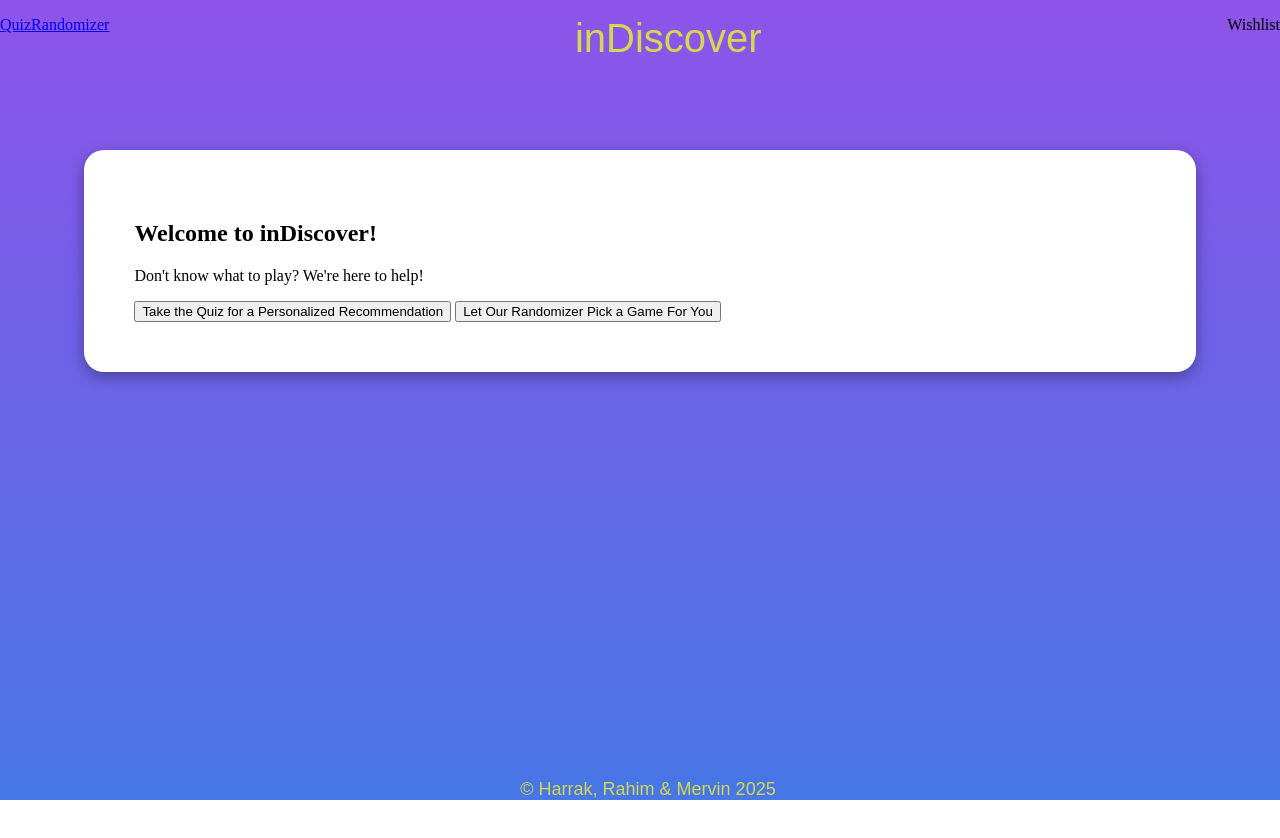
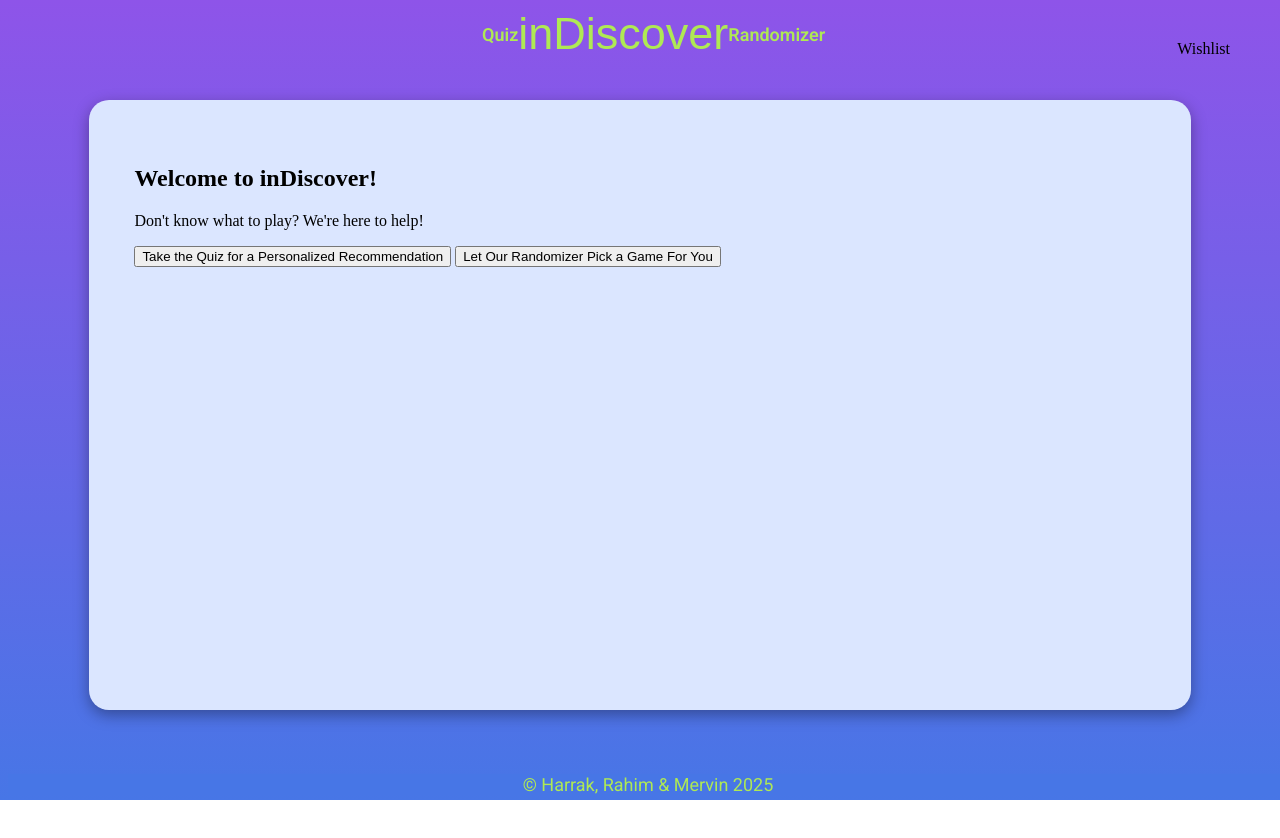
Before and after one commit to Nour4896/inDiscovery, a plain HTML site: page landingpage.html in a window 1280 px wide. After the commit the page ends 808 px from the top, so only its background shows below. Drawn offline with Linux system fonts and the light colour scheme; a web font is replaced by a local one.

Commit message:
Completed Header

```diff
--- a/landingpage.html
+++ b/landingpage.html
@@ -8,16 +8,16 @@
         <title>inDiscover</title>
     </head>
     <body>
-            <div class="header">
-                <div class="navlinks">
-                    <p class="navlink"><a href="quiz.html">Quiz</a></p>
-                    <p class="navlink"><a href="randomizer.html">Randomizer</a></p>
-                </div>
-                <p><a class="logo" href="landingpage.html">inDiscover</a></p>
-                <p class="wishlist">Wishlist</p>
-            </div>
+        <p class="wishlist">Wishlist</p>
+        <div class="header">
+                <p class="navlink"><a class="navlink"href="quiz.html">Quiz</a></p>
+                <p class="logo"><a class="logo" href="landingpage.html">inDiscover</a></p>
+                <p class="navlink"><a class="navlink"href="randomizer.html">Randomizer</a></p>
+        </div>
         <section class="main">
             <h1>Welcome to inDiscover!</h1>
+            <h1></h1>
+            <h1></h1>
             <p>Don't know what to play? We're here to help!</p>
             <button>Take the Quiz for a Personalized Recommendation</button>
             <button>Let Our Randomizer Pick a Game For You</button>
--- a/styles.css
+++ b/styles.css
@@ -1,10 +1,12 @@
 @import url('https://fonts.googleapis.com/css2?family=Dangrek&display=swap');
+@import url('https://fonts.googleapis.com/css2?family=Roboto:ital,wght@0,100..900;1,100..900&display=swap');
 
 :root {
     --primary-color: #8e54e9;
     --secondary-color: #4776e6;
-    --tertiary-color: rgb(210, 217, 78);
-    --main-font: "Dangrek", sans-serif
+    --tertiary-color: #afe954;
+    --main-font: "Dangrek", sans-serif;
+    --secondary-font: "Roboto", sans-serif;
 }
 
 html {
@@ -18,45 +20,58 @@ body {
 }
 
 .header {
-    position: fixed;
-    width: 100%;
-    top: 0;
-    left: 0;
+    margin: 0 auto;
+    text-align: center;
     display: flex;
-    justify-content: space-between;
-    padding: 0;
+    width: 25%;
 }
 
 .logo {
     font-family: var(--main-font);
     text-decoration: none;
     color: var(--tertiary-color);
-    font-size: 40px;
+    font-size: 45px;
+    text-align: center;
+    margin: 0;
 }
 
-.navlinks {
-    display: flex;
-    justify-content: space-between;
+.navlink {
+    margin: auto;
+    font-family: var(--secondary-font);
+    text-decoration: none;
+    color: var(--tertiary-color);
+    font-weight: 600;
+    font-size: 18px;
+}
+
+.wishlist {
+    position: fixed;
+    top: 0;
+    right: 0;
+    margin-right: 50px;
+    margin-top: 40px;
 }
 
 .main {
-    background-color: rgb(255, 255, 255);
+    background-color: #dbe6ff;;
     box-shadow: rgba(0, 0, 0, 0.35) 0px 5px 15px;
-    padding: 50px;
+    padding: 45px;
     border-radius: 20px;
     width: 80%;
     margin: 0 auto;
-    margin-top: 150px;
+    margin-top: 40px;
+    height: 65%;
 }
 
 .footer {
     position: fixed;
     bottom: 0;
     background-color: var(--secondary-color);
-    font-family: var(--main-font);
-    font-weight: 100;
+    font-family: var(--secondary-font);
+    font-weight: 400;
     color: var(--tertiary-color);
     text-align: center;
     width: 100%;
     font-size: 18px;
+    margin-bottom: 5px;
 }
```
